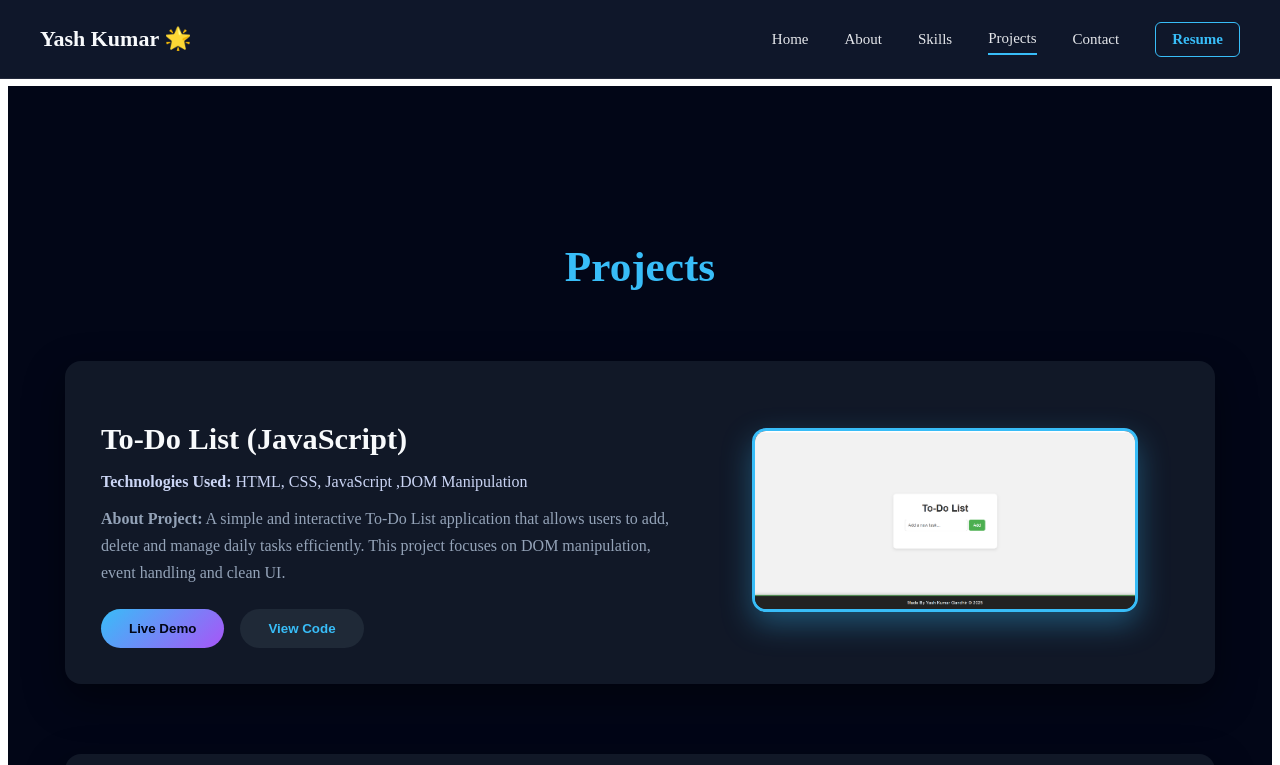
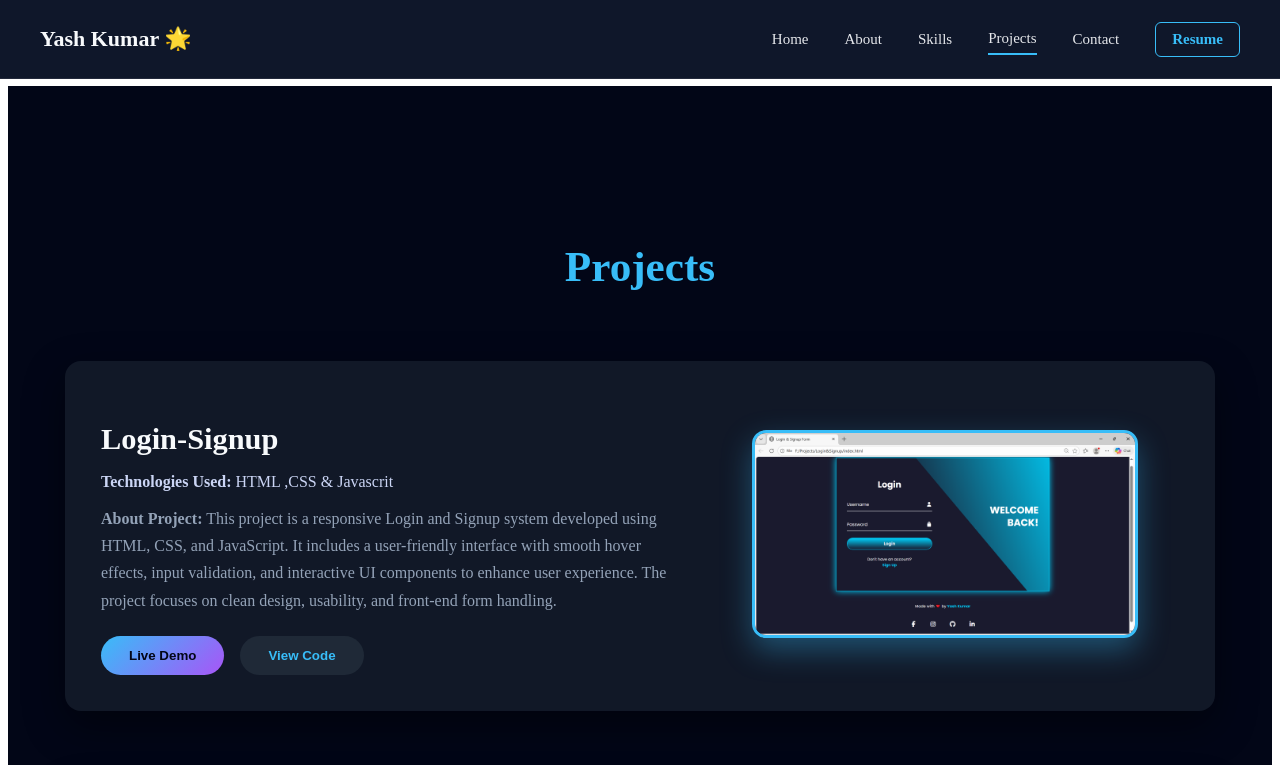
Before and after one commit to yashk20030615/my_portfolio, a React (Vite) app: page /projects in a window 1280 px wide. Shown: the top 765 px of the page. Built offline with nearby package versions, Linux system fonts and the light colour scheme.

Commit message:
Updated React portfolio UI and components

```diff
--- a/src/Pages/Project.jsx
+++ b/src/Pages/Project.jsx
@@ -3,6 +3,7 @@
 import todoreact from "../assets/TodoList---React.png";
 import blabla from "../assets/BlablacarClone.png";
 import quickcart from "../assets/quickcart.png";
+import loginsignup from "../assets/loginsignup.png";
 const Projects = () => {
   const handleRedirect = async(url)=>{
     try{
@@ -35,6 +36,15 @@
         >
           Projects
         </h1>
+
+        <ProjectCard
+          title="Login-Signup"
+          technologies="HTML ,CSS & Javascrit"
+          description="This project is a responsive Login and Signup system developed using HTML, CSS, and JavaScript. It includes a user-friendly interface with smooth hover effects, input validation, and interactive UI components to enhance user experience. The project focuses on clean design, usability, and front-end form handling."
+          image={loginsignup}
+          liveLink="https://yashk20030615.github.io/Login-Signup/"
+          codeLink="https://github.com/yashk20030615/Login-Signup.git"
+          handleRedirect={handleRedirect}/>
 
         {/* ================= PROJECT 1 ================= */}
         <ProjectCard
```
Also changed, not shown: src/assets/loginsignup.png (added).
